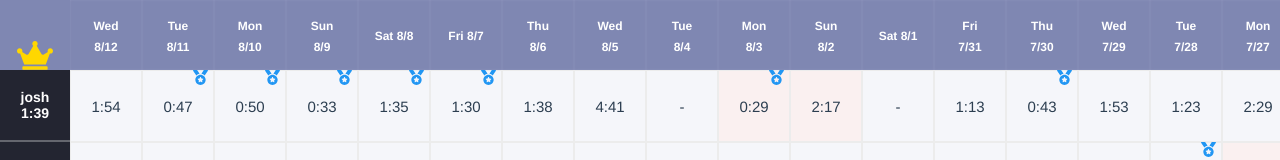
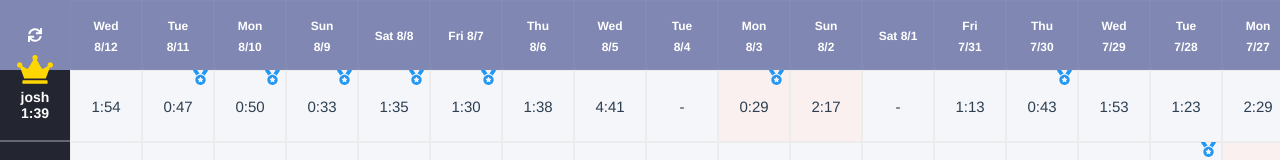
Before and after one commit to josephcross/nyt-scores, a Vue app: page /#/ in a window 1280 px wide. Shown: the top 160 px of the page. Built offline with nearby package versions, Linux system fonts and the light colour scheme.

Commit message:
add reload button back

```diff
--- a/src/views/Home.vue
+++ b/src/views/Home.vue
@@ -1,9 +1,9 @@
 <template>
     <div>
         <div class="home">
-            <!-- <button class="reload" @click="reload">
+            <button class="reload" @click="reload">
                 <svg aria-hidden="true" focusable="false" data-prefix="fas" data-icon="sync" class="svg-inline--fa fa-sync fa-w-16" role="img" xmlns="http://www.w3.org/2000/svg" viewBox="0 0 512 512"><path fill="currentColor" d="M440.65 12.57l4 82.77A247.16 247.16 0 0 0 255.83 8C134.73 8 33.91 94.92 12.29 209.82A12 12 0 0 0 24.09 224h49.05a12 12 0 0 0 11.67-9.26 175.91 175.91 0 0 1 317-56.94l-101.46-4.86a12 12 0 0 0-12.57 12v47.41a12 12 0 0 0 12 12H500a12 12 0 0 0 12-12V12a12 12 0 0 0-12-12h-47.37a12 12 0 0 0-11.98 12.57zM255.83 432a175.61 175.61 0 0 1-146-77.8l101.8 4.87a12 12 0 0 0 12.57-12v-47.4a12 12 0 0 0-12-12H12a12 12 0 0 0-12 12V500a12 12 0 0 0 12 12h47.35a12 12 0 0 0 12-12.6l-4.15-82.57A247.17 247.17 0 0 0 255.83 504c121.11 0 221.93-86.92 243.55-201.82a12 12 0 0 0-11.8-14.18h-49.05a12 12 0 0 0-11.67 9.26A175.86 175.86 0 0 1 255.83 432z"></path></svg>
-            </button> -->
+            </button>
             <div class="y-axis">
                 <router-link v-for="(boy, i) in boys" :key="`th-${i}`" :to="{ path: `/${boy.name}` }">
                     <svg v-if="i === 0" aria-hidden="true" focusable="false" data-prefix="fas" data-icon="crown" class="svg-inline--fa fa-crown crown fa-w-20" role="img" xmlns="http://www.w3.org/2000/svg" viewBox="0 0 640 512"><path fill="currentColor" d="M528 448H112c-8.8 0-16 7.2-16 16v32c0 8.8 7.2 16 16 16h416c8.8 0 16-7.2 16-16v-32c0-8.8-7.2-16-16-16zm64-320c-26.5 0-48 21.5-48 48 0 7.1 1.6 13.7 4.4 19.8L476 239.2c-15.4 9.2-35.3 4-44.2-11.6L350.3 85C361 76.2 368 63 368 48c0-26.5-21.5-48-48-48s-48 21.5-48 48c0 15 7 28.2 17.7 37l-81.5 142.6c-8.9 15.6-28.9 20.8-44.2 11.6l-72.3-43.4c2.7-6 4.4-12.7 4.4-19.8 0-26.5-21.5-48-48-48S0 149.5 0 176s21.5 48 48 48c2.6 0 5.2-.4 7.7-.8L128 416h384l72.3-192.8c2.5.4 5.1.8 7.7.8 26.5 0 48-21.5 48-48s-21.5-48-48-48z"></path></svg>
@@ -254,7 +254,7 @@ $cell-width: 70px;
     .crown {
         position: absolute;
         width: 36px;
-        bottom: 100%;
+        top: -15px;
         left: 0;
         right: 0;
         margin: auto;
@@ -305,6 +305,7 @@ $cell-width: 70px;
     z-index: 10;
 
     svg {
+        color: #fff;
         width: 14px;
     }
 }
```
